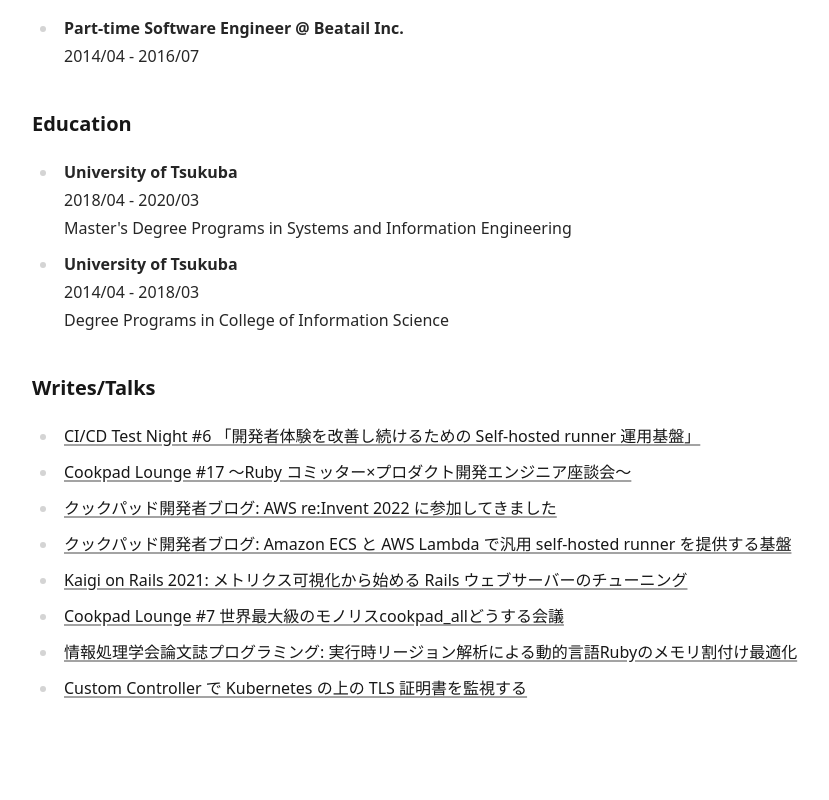
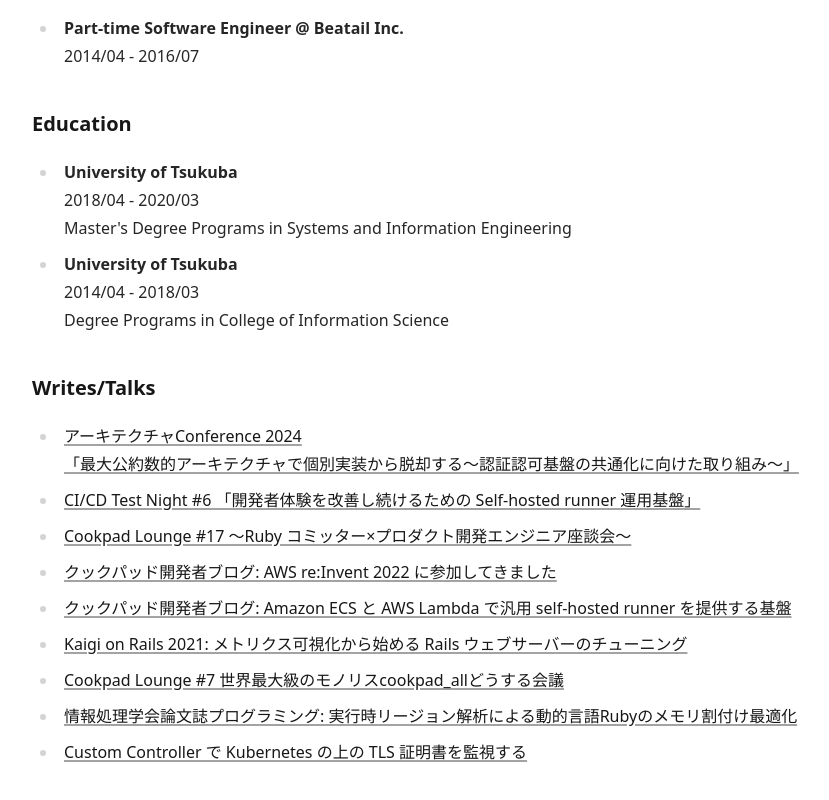
Before and after one commit to s4ichi/s4ichi.com, a Next.js app: page /about in a window 1280 px wide. Shown: the part 891-1691 px from the top of the page, without its empty margins (246-1075 px from the left). Built offline with nearby package versions, Linux system fonts and the light colour scheme.

Commit message:
Add slide

```diff
--- a/app/about/page.tsx
+++ b/app/about/page.tsx
@@ -156,6 +156,19 @@
               <Link
                 rel="noopener noreferrer"
                 target="_blank"
+                href="https://www.docswell.com/s/s4ichi/KQR96J-gcd-authn-authz"
+              >
+                アーキテクチャConference 2024
+                <br />
+                「最大公約数的アーキテクチャで個別実装から脱却する～認証認可基盤の共通化に向けた取り組み～」
+              </Link>
+            </b>
+          </li>
+          <li>
+            <b>
+              <Link
+                rel="noopener noreferrer"
+                target="_blank"
                 href="https://www.docswell.com/s/s4ichi/5RXQLG-cookpad-self-hosted-runner-infra"
               >
                 CI/CD Test Night #6 「開発者体験を改善し続けるための Self-hosted runner 運用基盤」
```
